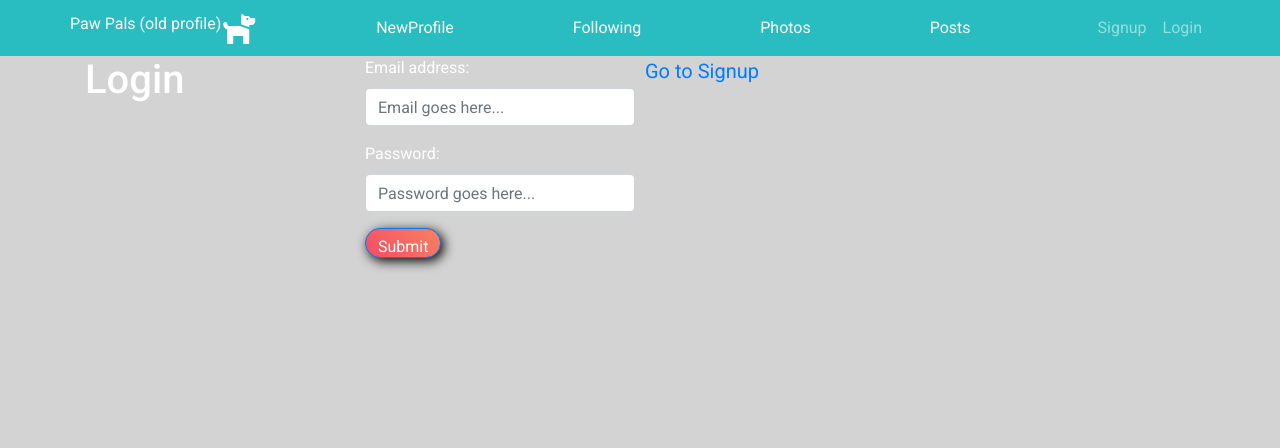
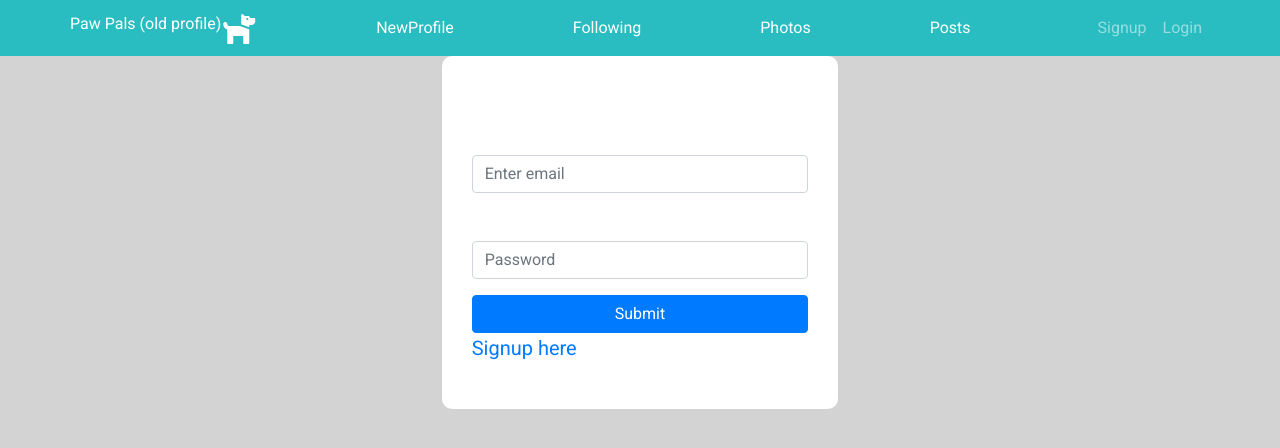
Before and after one commit to ac0712148/pawpals, a React (Create React App) app in the folder client/: page /login in a window 1280 px wide. Shown: the top 448 px of the page. Built offline with nearby package versions, Linux system fonts and the light colour scheme.

Commit message:
Fixed signup page layout

```diff
--- a/client/src/components/Navbar/Navbar.js
+++ b/client/src/components/Navbar/Navbar.js
@@ -27,7 +27,7 @@ function NavLinks() {
   const { isLoggedIn, logout } = useAuth();
   const links = [];
   if (isLoggedIn) {
-    links.push({ text: "Profile", to: "/profile" });
+    links.push({ text: "Profile", to: "/newprofile" });
     links.push({ text: "Logout", onClick: () => logout() });
   } else {
     links.push({ text: "Signup", to: "/signup" });
--- a/client/src/index.css
+++ b/client/src/index.css
@@ -5,22 +5,7 @@ body {
   background-color: white;
 }
 
-.btn{
-  /* width: 200px; */
-  height: 30px;
-  cursor: pointer;
-  /* margin: 0 auto; */
-  background-image: linear-gradient(45deg, #F54B64,
-  #F78361);
-  color: white;
-  /* padding: 15px 30px; */
-  border-radius: 30px;
-  filter: drop-shadow( 3px 3px 6px #000000);
-  transition: ease all .5s;
-  margin-bottom: 20px;
 
-
-}
 .navbar{
   background-color:rgb(41,189,193);
 }
--- /dev/null
+++ b/client/src/pages/Login.css
@@ -0,0 +1,16 @@
+.login-container{
+	background: #383a3d;
+	padding-top: 25vh;
+}
+body {
+    background-color: white;
+}
+/* set form background colour*/
+form{
+	background: #fff;
+}
+/* set padding and size of th form */
+.form-container{
+	border-radius: 10px;
+	padding: 30px;
+}
--- a/client/src/pages/Login.js
+++ b/client/src/pages/Login.js
@@ -1,6 +1,7 @@
 import React, { useState } from "react";
 import { Link, Redirect, useHistory } from "react-router-dom";
 import { useAuth } from "../utils/auth";
+import "./Login.css"
 
 function Login(props) {
   console.log(props)
@@ -18,48 +19,58 @@ function Login(props) {
 
     login(email, password)
       // navigate to the profile page
-      .then(() => history.push("/profile"))
+      .then(() => history.push("/newprofile"))
       .catch(err => {
         alert(err.response.data.message);
       });
   };
 
   return (
-    <div className="container">
-      <h1>Login</h1>
-      <form onSubmit={handleFormSubmit}>
+    <div classname="container login-container">
+  <section className="container-fluid">
+    {/* row and justify-content-center class is used to place the form in center */}
+    <section className="row justify-content-center">
+      <section className="col-12 col-sm-6 col-md-4">
+
+        <form className="form-container" onSubmit={handleFormSubmit}>
           <div className="form-group">
-          <label htmlFor="email">Email address:</label>
+            <h4 className="text-center font-weight-bold"> Login </h4>
+            <label htmlFor="InputEmail1">Email Address</label>
             <input
+            type="email"
+            name="email"
+            value={email}
             className="form-control"
-            placeholder="Email goes here..."
-            name="email"
-            type="email"
             id="email"
-            value={email}
+
+            placeholder="Enter email"
             onChange={({ target }) => setEmail(target.value)}
             />
           </div>
+
           <div className="form-group">
-          <label htmlFor="pwd">Password:</label>
+            <label htmlFor="InputPassword1">Password</label>
             <input
+            type="password"
             className="form-control"
-            placeholder="Password goes here..."
-            name="password"
-            type="password"
             id="pwd"
+            placeholder="Password"
             value={password}
             onChange={({ target }) => setPassword(target.value)}
             />
           </div>
-        <button type="submit" className="btn btn-primary">
-          Submit
-        </button>
+
+          <button type="submit" className="btn btn-primary btn-block">Submit</button>
+          <div className="form-footer">
+            <p>  <Link to="/signup">Signup here</Link></p>
+          </div>
         </form>
-      <p>
-        <Link to="/signup">Go to Signup</Link>
-      </p>
+
+      </section>
+    </section>
+  </section>
 </div>
+
   );
 }
 
```
Lines whose indentation alone changed are shown as unchanged.
